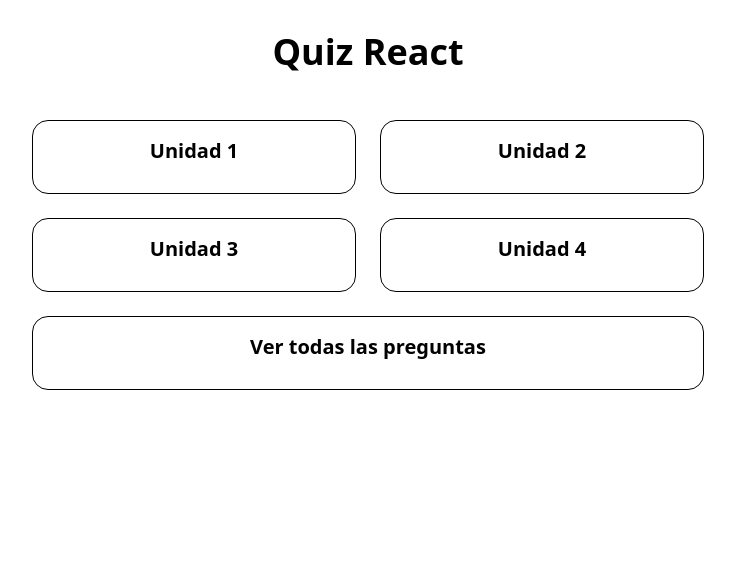
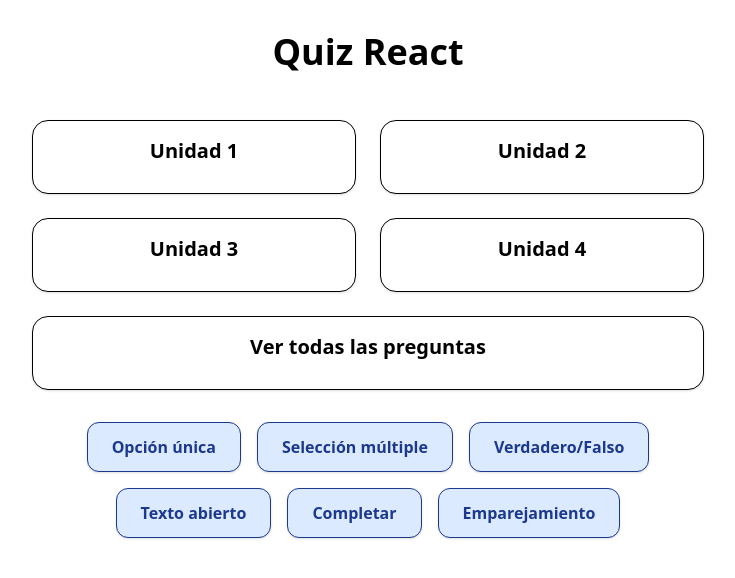
Before and after one commit to StalinAM/quiz-react, a React (Vite) app: page / in a window 1280 px wide. Shown: the top 578 px of the page, without its empty margins (272-1007 px from the left). Built offline with nearby package versions, Linux system fonts and the light colour scheme.

Commit message:
Mejorar la lógica de manejo de preguntas y respuestas en el componente QuizAllTypes; optimizar la selección de tipo de preguntas en QuizTypeSelector y ajustar el filtrado en useQuizStore.

```diff
--- a/src/components/QuizAllTypes.jsx
+++ b/src/components/QuizAllTypes.jsx
@@ -43,28 +43,56 @@
     return ''
   }
 
+  const handleNext = () => {
+    setFeedback('')
+    setShowCorrect(false)
+    setLastCorrect(null)
+    setAnswered(false)
+    // Elimina la respuesta de la siguiente pregunta
+    setAnswers((prev) => {
+      const newAnswers = { ...prev }
+      delete newAnswers[current + 1]
+      return newAnswers
+    })
+    if (current + 1 < questions.length) {
+      setCurrent(current + 1)
+    } else {
+      setFinished(true)
+      if (onComplete) onComplete(score)
+    }
+  }
+
   const handleSubmit = (e) => {
     e.preventDefault()
     if (answered) return
     let isCorrect = false
     const userAnswer = answers[current]
+    // Solo valida si hay respuesta
     if (q.type === 'single-choice') {
+      if (typeof userAnswer === 'undefined') return
       isCorrect = userAnswer === q.answer
     } else if (q.type === 'multiple-select') {
+      if (!Array.isArray(userAnswer) || userAnswer.length === 0) return
+      const userArr = Array.from(new Set(userAnswer)).sort()
+      const correctArr = Array.isArray(q.answers)
+        ? Array.from(new Set(q.answers)).sort()
+        : []
       isCorrect =
-        Array.isArray(userAnswer) &&
-        Array.isArray(q.answers) &&
-        userAnswer.length === q.answers.length &&
-        userAnswer.every((a) => q.answers.includes(a))
+        userArr.length === correctArr.length &&
+        userArr.every((a, i) => a === correctArr[i])
     } else if (q.type === 'true-false') {
+      if (typeof userAnswer === 'undefined') return
       isCorrect = userAnswer === q.answer
     } else if (q.type === 'complete' || q.type === 'open-text') {
+      if (!userAnswer || userAnswer.trim() === '') return
       isCorrect =
         typeof userAnswer === 'string' &&
         userAnswer.trim().toLowerCase() === q.answer.trim().toLowerCase()
     } else if (q.type === 'dropdown') {
+      if (typeof userAnswer === 'undefined') return
       isCorrect = userAnswer === q.answer
     } else if (q.type === 'matching') {
+      if (!userAnswer || Object.values(userAnswer).length === 0) return
       isCorrect = q.pairs.every(
         (pair, idx) => userAnswer && userAnswer[idx] === pair.answer
       )
@@ -79,19 +107,6 @@
     setFeedback(isCorrect ? '¡Correcto!' : 'Incorrecto')
     setScore((prev) => prev + (isCorrect ? 1 : 0))
     setAnswered(true)
-  }
-
-  const handleNext = () => {
-    setFeedback('')
-    setShowCorrect(false)
-    setLastCorrect(null)
-    setAnswered(false)
-    if (current + 1 < questions.length) {
-      setCurrent(current + 1)
-    } else {
-      setFinished(true)
-      if (onComplete) onComplete(score)
-    }
   }
 
   if (finished) {
@@ -231,9 +246,10 @@
                   <option value='' disabled>
                     Selecciona...
                   </option>
-                  {pair.options.map((opt, i) => (
-                    <option key={i} value={opt}>
-                      {opt}
+                  {/* Genera opciones a partir de todas las respuestas posibles */}
+                  {q.pairs.map((p, i) => (
+                    <option key={i} value={p.answer}>
+                      {p.answer}
                     </option>
                   ))}
                 </select>
--- a/src/components/QuizTypeSelector.jsx
+++ b/src/components/QuizTypeSelector.jsx
@@ -2,13 +2,23 @@
 
 export function QuizTypeSelector({ onSelect }) {
   const unidades = Object.keys(questions)
+  const tipos = [
+    { key: 'single-choice', label: 'Opción única' },
+    { key: 'multiple-select', label: 'Selección múltiple' },
+    { key: 'true-false', label: 'Verdadero/Falso' },
+    { key: 'open-text', label: 'Texto abierto' },
+    { key: 'complete', label: 'Completar' },
+    { key: 'matching', label: 'Emparejamiento' }
+  ]
+
   return (
+    <div className='flex flex-col gap-8'>
       <div className='grid md:grid-cols-2 gap-6'>
         {unidades.map((unidad) => (
           <button
             key={unidad}
             onClick={() => onSelect(unidad)}
-          className='border rounded-2xl py-4 cursor-pointer transition-transform duration-300 ease-in-out group hover:scale-105'
+            className='border rounded-2xl py-4 cursor-pointer transition-transform duration-300 ease-in-out group hover:scale-105 bg-white shadow-sm'
           >
             <h3 className='text-xl font-semibold mb-3'>
               {unidad.replace('_', ' ')}
@@ -17,10 +27,25 @@
         ))}
         <button
           onClick={() => onSelect('all')}
-        className='border rounded-2xl py-4 cursor-pointer transition-transform duration-300 ease-in-out group hover:scale-105 col-span-2'
+          className='border rounded-2xl py-4 cursor-pointer transition-transform duration-300 ease-in-out group hover:scale-105 col-span-2 bg-white shadow-sm'
         >
-        <h3 className='text-xl font-semibold mb-3'>Ver todas las preguntas</h3>
+          <h3 className='text-xl font-semibold mb-3'>
+            Ver todas las preguntas
+          </h3>
         </button>
+      </div>
+      {/* Botones para filtrar por tipo de pregunta */}
+      <div className='flex flex-wrap gap-4 justify-center'>
+        {tipos.map((tipo) => (
+          <button
+            key={tipo.key}
+            onClick={() => onSelect(tipo.key)}
+            className='border rounded-xl py-3 px-6 cursor-pointer transition-transform duration-300 ease-in-out hover:scale-105 bg-blue-100 hover:bg-blue-200 font-semibold text-blue-900 shadow-sm'
+          >
+            {tipo.label}
+          </button>
+        ))}
+      </div>
     </div>
   )
 }
--- a/src/store/useQuizStore.js
+++ b/src/store/useQuizStore.js
@@ -12,15 +12,25 @@
   currentQuestionIndex: 0,
   score: 0,
   quizType: null,
-  setQuizType: (unidad) =>
-    set({
-      quizType: unidad,
-      questions:
-        unidad === 'all'
-          ? Object.values(questions).flat()
-          : questions[unidad] || [],
-      currentQuestionIndex: 0,
-      score: 0
+  setQuizType: (tipo) =>
+    set((state) => {
+      let filteredQuestions = []
+      if (tipo === 'all') {
+        filteredQuestions = Object.values(questions).flat()
+      } else if (Object.keys(questions).includes(tipo)) {
+        filteredQuestions = questions[tipo] || []
+      } else {
+        // Filtrar por tipo
+        filteredQuestions = Object.values(questions)
+          .flat()
+          .filter((q) => q.type === tipo)
+      }
+      return {
+        quizType: tipo,
+        questions: filteredQuestions,
+        currentQuestionIndex: 0,
+        score: 0
+      }
     }),
   setAnswer: (selected) =>
     set((state) => {
```
Lines whose indentation alone changed are shown as unchanged.
